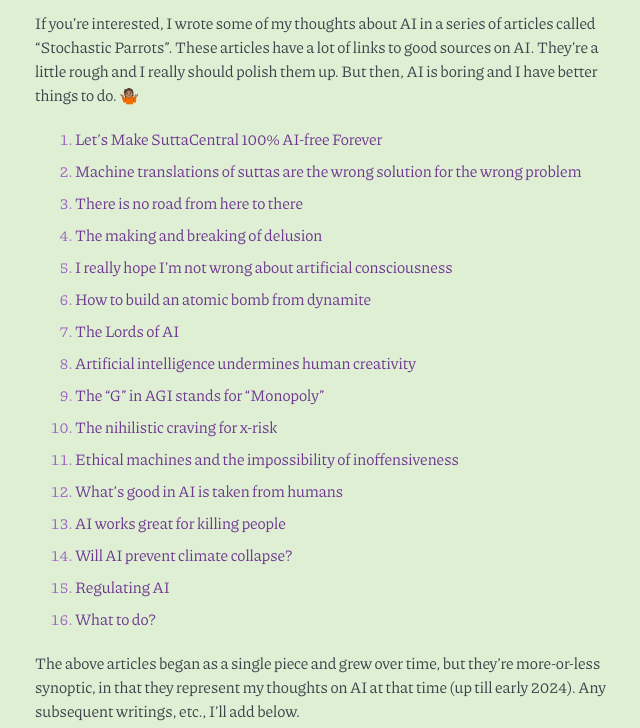
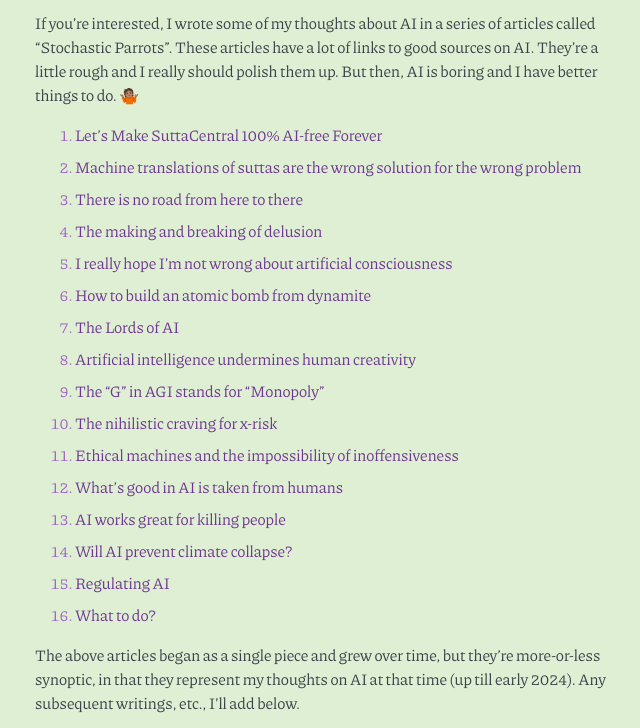
Before and after one commit to sujato/meaningless.ai, a plain HTML site: page index.html in a window 1280 px wide. Shown: the part 4100-4828 px from the top of the page, without its empty margins (317-957 px from the left). Drawn offline with Linux system fonts and the light colour scheme.

Commit message:
Update index.html

```diff
--- a/index.html
+++ b/index.html
@@ -330,9 +330,8 @@ aside
 }
 
 
-#more ul,
-#more ol{
-    line-height: 2;
+#more li{
+    margin-bottom: .5em;
 }
 
 
```
